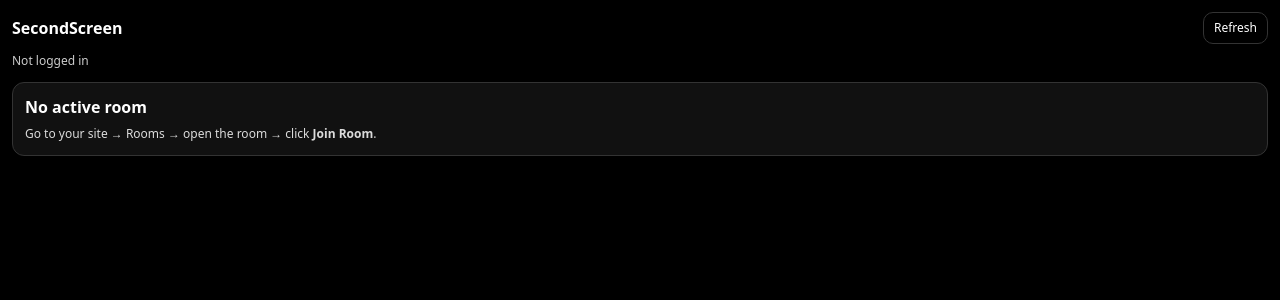
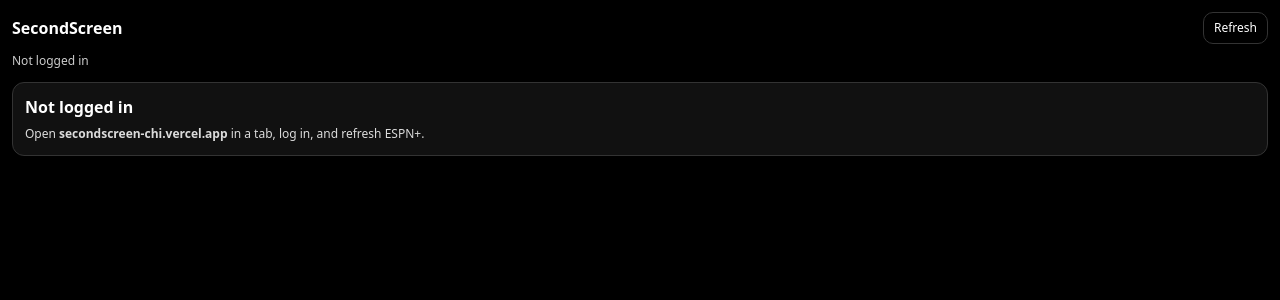
Before and after one commit to VYOU-admin/secondscreen, a Next.js app in the folder web/: page /extension/sidebar in a window 1280 px wide. Shown: the top 300 px of the page. Built offline with nearby package versions, Linux system fonts and the light colour scheme; no server answers.

Commit message:
Sidebar: accept token via postMessage

```diff
--- a/web/src/app/extension/sidebar/page.js
+++ b/web/src/app/extension/sidebar/page.js
@@ -1,18 +1,20 @@
 "use client";
 
-import { useEffect, useState } from "react";
+import { useEffect, useRef, useState } from "react";
 
 const API = process.env.NEXT_PUBLIC_API_URL;
 
-function getToken() {
-  if (typeof window === "undefined") return null;
-  return localStorage.getItem("ss_token");
-}
-
 export default function ExtensionSidebarPage() {
-  const [status, setStatus] = useState("Loading…");
+  const [status, setStatus] = useState("Waiting for token…");
   const [room, setRoom] = useState(null);
   const [error, setError] = useState("");
+  const [token, setToken] = useState(null);
+
+  // Keep the latest token available to refresh() without stale-closure issues
+  const tokenRef = useRef(null);
+  useEffect(() => {
+    tokenRef.current = token;
+  }, [token]);
 
   function setPill(text) {
     try {
@@ -23,28 +25,29 @@
   async function refresh() {
     try {
       setError("");
-      setStatus("Checking login…");
-      setPill("Checking login…");
 
-      const token = getToken();
-      if (!token) {
+      const t = tokenRef.current;
+      if (!t) {
+        setRoom(null);
         setStatus("Not logged in");
         setPill("Not logged in");
-        setRoom(null);
         return;
       }
 
+      setStatus("Loading room…");
+      setPill("Loading…");
+
       const res = await fetch(`${API}/me/active-room`, {
-        headers: { Authorization: `Bearer ${token}` }
+        headers: { Authorization: `Bearer ${t}` }
       });
 
       const data = await res.json().catch(() => ({}));
       if (!res.ok) throw new Error(data.error || "Request failed");
 
       if (!data.room) {
+        setRoom(null);
         setStatus("No active room");
         setPill("No active room");
-        setRoom(null);
         return;
       }
 
@@ -53,21 +56,56 @@
       setPill("Synced (auto)");
     } catch (err) {
       setRoom(null);
-      setError(err.message);
       setStatus("Error");
       setPill("Error");
+      setError(err?.message || "Unknown error");
     }
   }
 
   useEffect(() => {
+    // Listen for token from the extension (content script)
+    function onMsg(e) {
+      if (e?.data?.type === "SS_TOKEN") {
+        const incoming = e.data.token || null;
+        setToken(incoming);
+        // Small delay to ensure state/ref updates before refresh
+        setTimeout(() => refresh(), 50);
+      }
+    }
+
+    window.addEventListener("message", onMsg);
+
+    // Poll every 5 seconds in case active_room changes
+    const interval = setInterval(() => refresh(), 5000);
+
+    // Initial paint
     refresh();
-    const t = setInterval(refresh, 5000); // refresh every 5s
-    return () => clearInterval(t);
+
+    return () => {
+      window.removeEventListener("message", onMsg);
+      clearInterval(interval);
+    };
+    // eslint-disable-next-line react-hooks/exhaustive-deps
   }, []);
 
   return (
-    <div style={{ background: "#000", color: "#fff", height: "100vh", padding: 12, fontFamily: "system-ui" }}>
-      <div style={{ display: "flex", justifyContent: "space-between", alignItems: "center", marginBottom: 8 }}>
+    <div
+      style={{
+        background: "#000",
+        color: "#fff",
+        height: "100vh",
+        padding: 12,
+        fontFamily: "system-ui"
+      }}
+    >
+      <div
+        style={{
+          display: "flex",
+          justifyContent: "space-between",
+          alignItems: "center",
+          marginBottom: 8
+        }}
+      >
         <div style={{ fontWeight: 700 }}>SecondScreen</div>
         <button
           onClick={refresh}
@@ -85,20 +123,57 @@
         </button>
       </div>
 
-      <div style={{ opacity: 0.8, fontSize: 12, marginBottom: 12 }}>{status}</div>
+      <div style={{ opacity: 0.8, fontSize: 12, marginBottom: 12 }}>
+        {status}
+      </div>
 
       {error && (
-        <div style={{ background: "#111", border: "1px solid #333", borderRadius: 12, padding: 12, marginBottom: 12 }}>
+        <div
+          style={{
+            background: "#111",
+            border: "1px solid #333",
+            borderRadius: 12,
+            padding: 12,
+            marginBottom: 12
+          }}
+        >
           <div style={{ fontWeight: 600 }}>Action needed</div>
           <div style={{ fontSize: 12, opacity: 0.85, marginTop: 6 }}>
-            Log in on <b>secondscreen-chi.vercel.app</b> and join a room.
+            Make sure you’re logged in on{" "}
+            <b>secondscreen-chi.vercel.app</b> and joined a room.
           </div>
-          <div style={{ fontSize: 12, opacity: 0.85, marginTop: 6 }}>Error: {error}</div>
+          <div style={{ fontSize: 12, opacity: 0.85, marginTop: 6 }}>
+            Error: {error}
+          </div>
         </div>
       )}
 
-      {!room && !error && (
-        <div style={{ background: "#111", border: "1px solid #333", borderRadius: 12, padding: 12 }}>
+      {!token && !error && (
+        <div
+          style={{
+            background: "#111",
+            border: "1px solid #333",
+            borderRadius: 12,
+            padding: 12
+          }}
+        >
+          <div style={{ fontWeight: 600 }}>Not logged in</div>
+          <div style={{ fontSize: 12, opacity: 0.85, marginTop: 6 }}>
+            Open <b>secondscreen-chi.vercel.app</b> in a tab, log in, and refresh
+            ESPN+.
+          </div>
+        </div>
+      )}
+
+      {token && !room && !error && status.includes("No active room") && (
+        <div
+          style={{
+            background: "#111",
+            border: "1px solid #333",
+            borderRadius: 12,
+            padding: 12
+          }}
+        >
           <div style={{ fontWeight: 600 }}>No active room</div>
           <div style={{ fontSize: 12, opacity: 0.85, marginTop: 6 }}>
             Go to your site → Rooms → open the room → click <b>Join Room</b>.
@@ -108,21 +183,45 @@
 
       {room && (
         <>
-          <div style={{ background: "#111", border: "1px solid #333", borderRadius: 12, padding: 12, marginBottom: 12 }}>
+          <div
+            style={{
+              background: "#111",
+              border: "1px solid #333",
+              borderRadius: 12,
+              padding: 12,
+              marginBottom: 12
+            }}
+          >
             <div style={{ fontWeight: 600 }}>{room.title}</div>
             <div style={{ fontSize: 12, opacity: 0.8, marginTop: 4 }}>
               {room.provider} • {room.event_label || "No label"}
             </div>
           </div>
 
-          <div style={{ background: "#111", border: "1px solid #333", borderRadius: 12, padding: 12, marginBottom: 12 }}>
+          <div
+            style={{
+              background: "#111",
+              border: "1px solid #333",
+              borderRadius: 12,
+              padding: 12,
+              marginBottom: 12
+            }}
+          >
             <div style={{ fontWeight: 600 }}>Creator Stream</div>
             <div style={{ fontSize: 12, opacity: 0.8, marginTop: 6 }}>
-              (Placeholder) Next: store a playback URL in <code>room_streams</code> and render a video player here.
+              (Placeholder) Next: store a playback URL in{" "}
+              <code>room_streams</code> and render a video player here.
             </div>
           </div>
 
-          <div style={{ background: "#111", border: "1px solid #333", borderRadius: 12, padding: 12 }}>
+          <div
+            style={{
+              background: "#111",
+              border: "1px solid #333",
+              borderRadius: 12,
+              padding: 12
+            }}
+          >
             <div style={{ fontWeight: 600 }}>Chat</div>
             <div style={{ fontSize: 12, opacity: 0.8, marginTop: 6 }}>
               (Placeholder) Next: connect Socket.IO for live chat.
```
